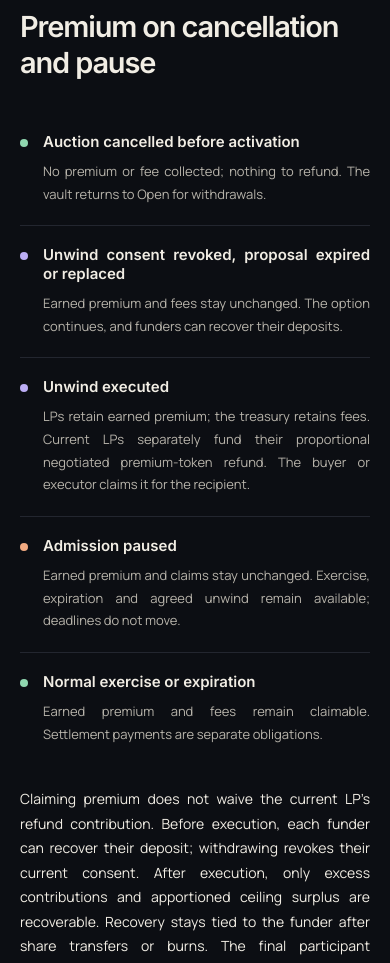
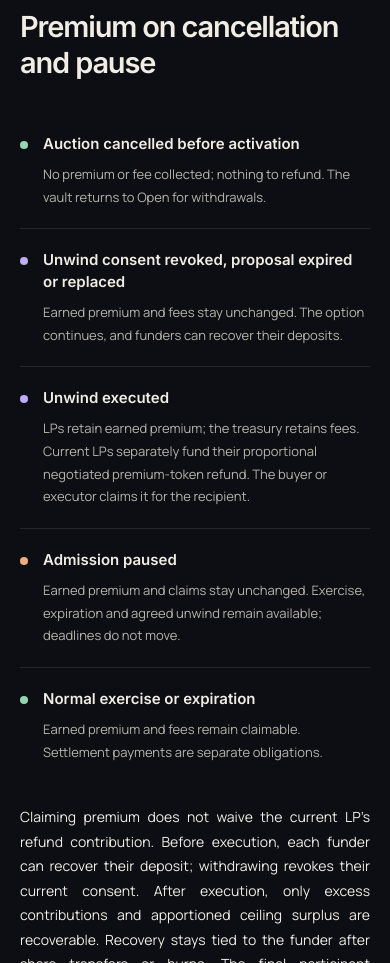
Before and after one commit to Ivy-options/vaults, a website: page docs/site/index.html in a window 390 px wide. Shown: the part 9286-10249 px from the top of the page. Drawn offline with Linux system fonts and the light colour scheme.

Commit message:
Little changes on docs

```diff
--- a/docs/site/assets/guide.css
+++ b/docs/site/assets/guide.css
@@ -537,7 +537,7 @@ footer {
 }
 .event-list > div {
   display: grid;
-  grid-template-columns: 12px 180px 1fr;
+  grid-template-columns: 12px 220px minmax(0, 1fr);
   gap: 20px;
   padding: 24px 0;
   align-items: baseline;
@@ -547,10 +547,13 @@ footer {
 }
 .event-list h3 {
   font-size: 15px;
+  line-height: 1.45;
+  text-align: start;
   margin: 0;
 }
 .event-list p {
   font-size: 13px;
+  text-align: start;
   color: var(--muted);
   margin: 0;
 }
@@ -802,7 +805,7 @@ footer {
     gap: 14px;
   }
   .event-list > div {
-    grid-template-columns: 12px 140px 1fr;
+    grid-template-columns: 12px 180px minmax(0, 1fr);
     gap: 12px;
   }
   .payoff-layout {
```
Also changed, not shown: .github/workflows/pages.yml (added).
